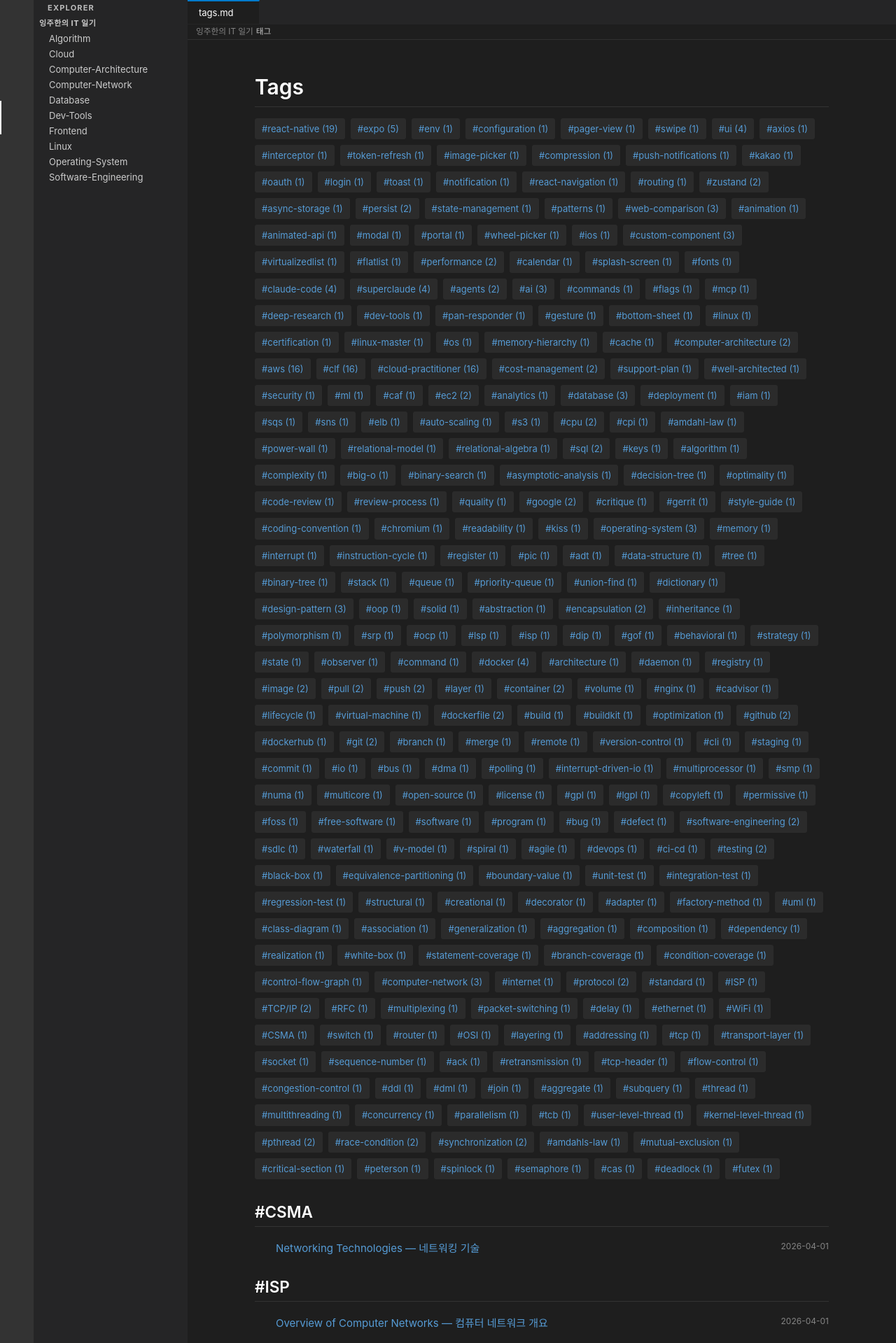
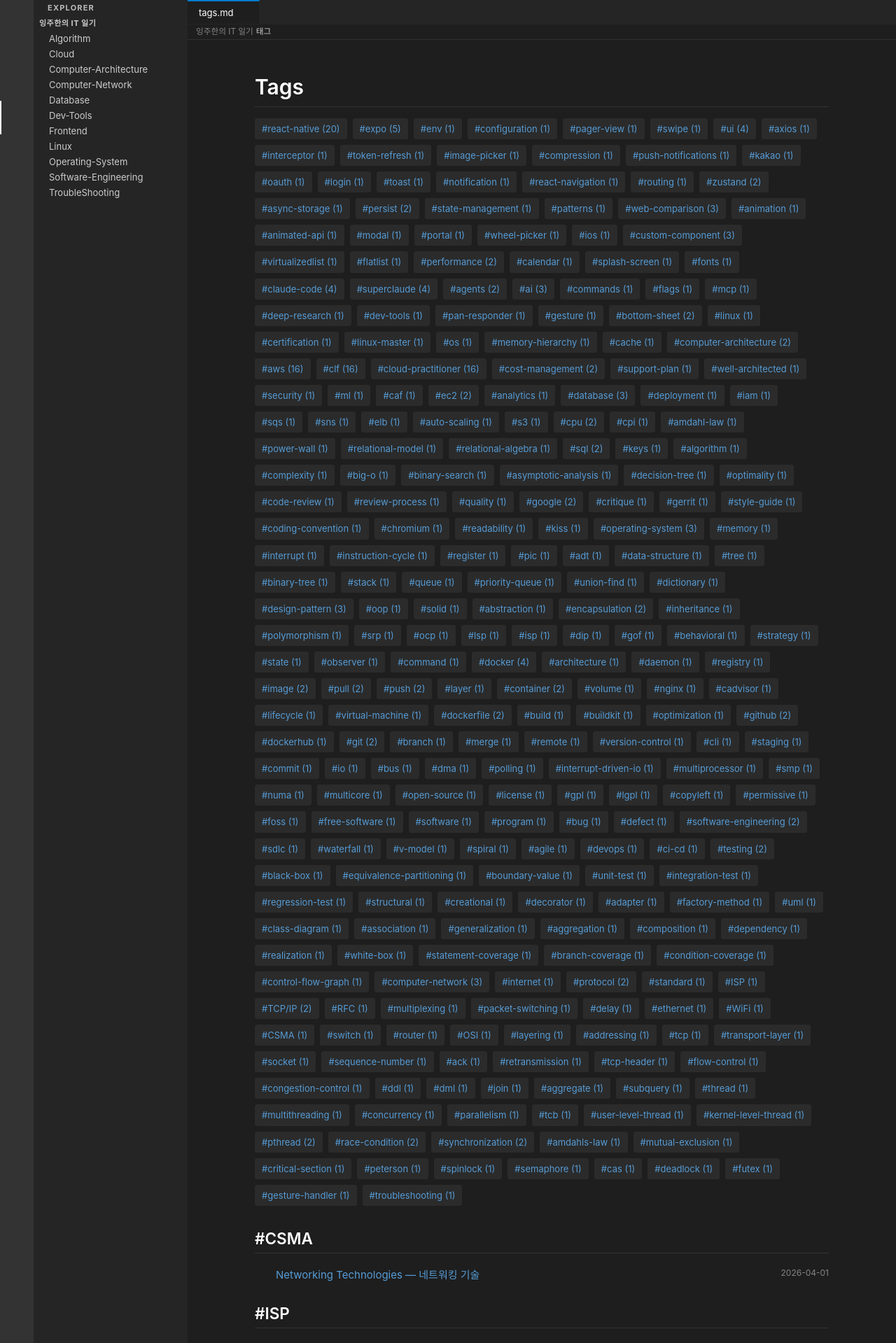
Before and after one commit to l2juhan/l2juhan.github.io, a Jekyll site: the page built from _pages/tags.md, in a window 1280 px wide. Shown: the top 1919 px of the page at 70% size. Built offline with Jekyll 4.4.1, drawn with Linux system fonts in a browser that asks for light colours; a style sheet for code colours, icons or effects is not loaded; some of the changed text lies outside the part shown.

Commit message:
Add TroubleShooting/ReactNative wheel gesture conflict post
- New TroubleShooting category with ReactNative subcategory
- Collapsible <details> code blocks for tsx samples (default hidden, click to expand)
- Before/after demo videos transcoded to H.264 (HEVC source from KakaoTalk)
- CSS: .code-toggle styling + .post-video figure styling

```diff
--- a/assets/css/vscode-theme.css
+++ b/assets/css/vscode-theme.css
@@ -784,6 +784,85 @@ body.vscode-body {
   border: none;
 }
 
+/* --- Inline Demo Videos --- */
+
+.content-body figure.post-video {
+  margin: 16px 0 20px;
+  text-align: center;
+}
+
+.content-body figure.post-video video {
+  display: block;
+  margin: 0 auto;
+  max-width: 100%;
+  width: 360px;
+  border: 1px solid #333;
+  border-radius: 8px;
+  background: #000;
+}
+
+.content-body figure.post-video figcaption {
+  margin-top: 8px;
+  font-size: 12px;
+  color: var(--vsc-syn-comment);
+  font-style: italic;
+}
+
+/* --- Collapsible Code (details/summary) --- */
+
+.content-body details.code-toggle {
+  border: 1px solid #333;
+  border-radius: 6px;
+  background: #1E1E1E;
+  margin-bottom: 16px;
+  overflow: hidden;
+}
+
+.content-body details.code-toggle > summary {
+  cursor: pointer;
+  list-style: none;
+  user-select: none;
+  display: flex;
+  align-items: center;
+  gap: 6px;
+  padding: 8px 14px;
+  font-family: var(--vsc-font-code);
+  font-size: 12px;
+  color: var(--vsc-syn-comment);
+  background: #252526;
+}
+
+.content-body details.code-toggle > summary::-webkit-details-marker {
+  display: none;
+}
+
+.content-body details.code-toggle > summary::before {
+  content: "\25B6";
+  font-size: 9px;
+  color: #888;
+  transition: transform 0.15s ease;
+}
+
+.content-body details.code-toggle[open] > summary {
+  border-bottom: 1px solid #333;
+}
+
+.content-body details.code-toggle[open] > summary::before {
+  transform: rotate(90deg);
+}
+
+.content-body details.code-toggle > summary:hover {
+  color: #d4d4d4;
+}
+
+.content-body details.code-toggle .highlight,
+.content-body details.code-toggle .highlighter-rouge,
+.content-body details.code-toggle pre {
+  margin-bottom: 0;
+  border: none;
+  border-radius: 0;
+}
+
 /* --- Tables --- */
 
 .content-body table {
```
Also changed, not shown: _posts/2026-05-19-react-native-wheel-gesture-conflict.md (added, +204 -0 lines), 2 other files.
